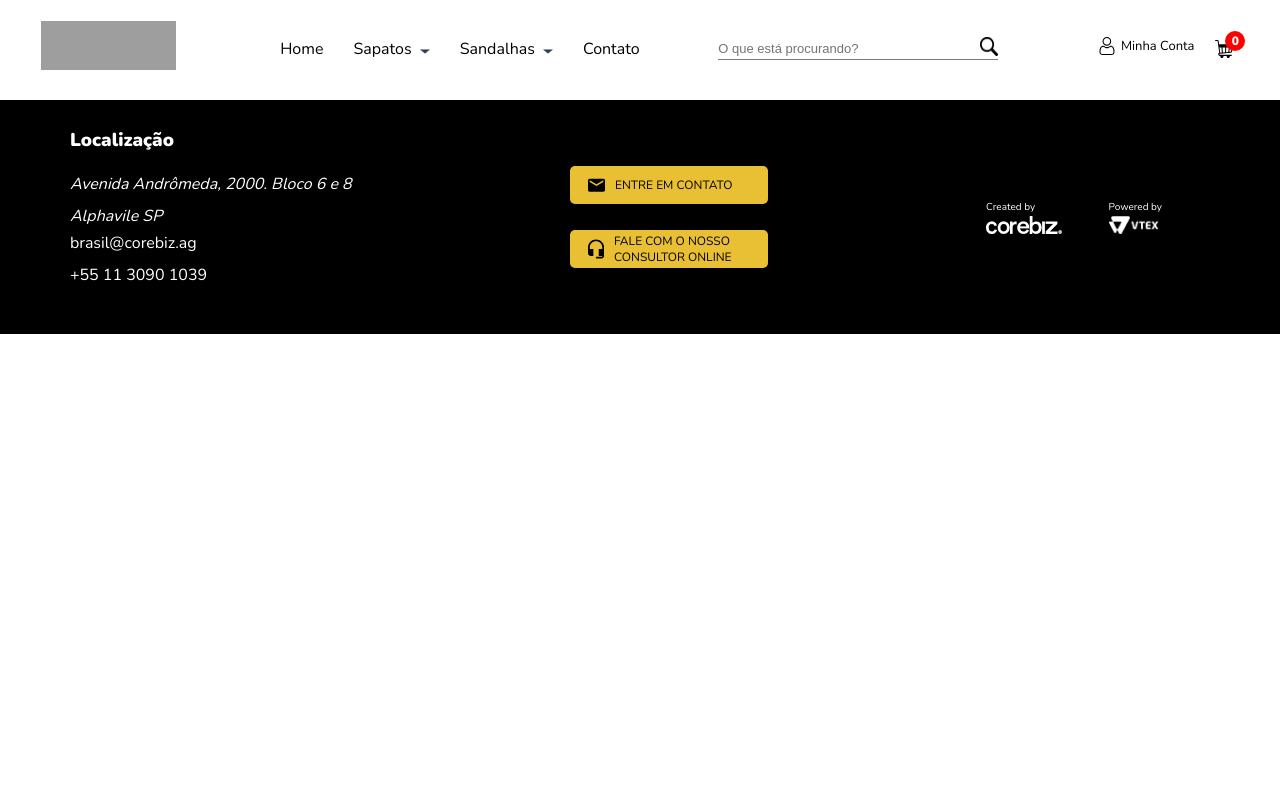
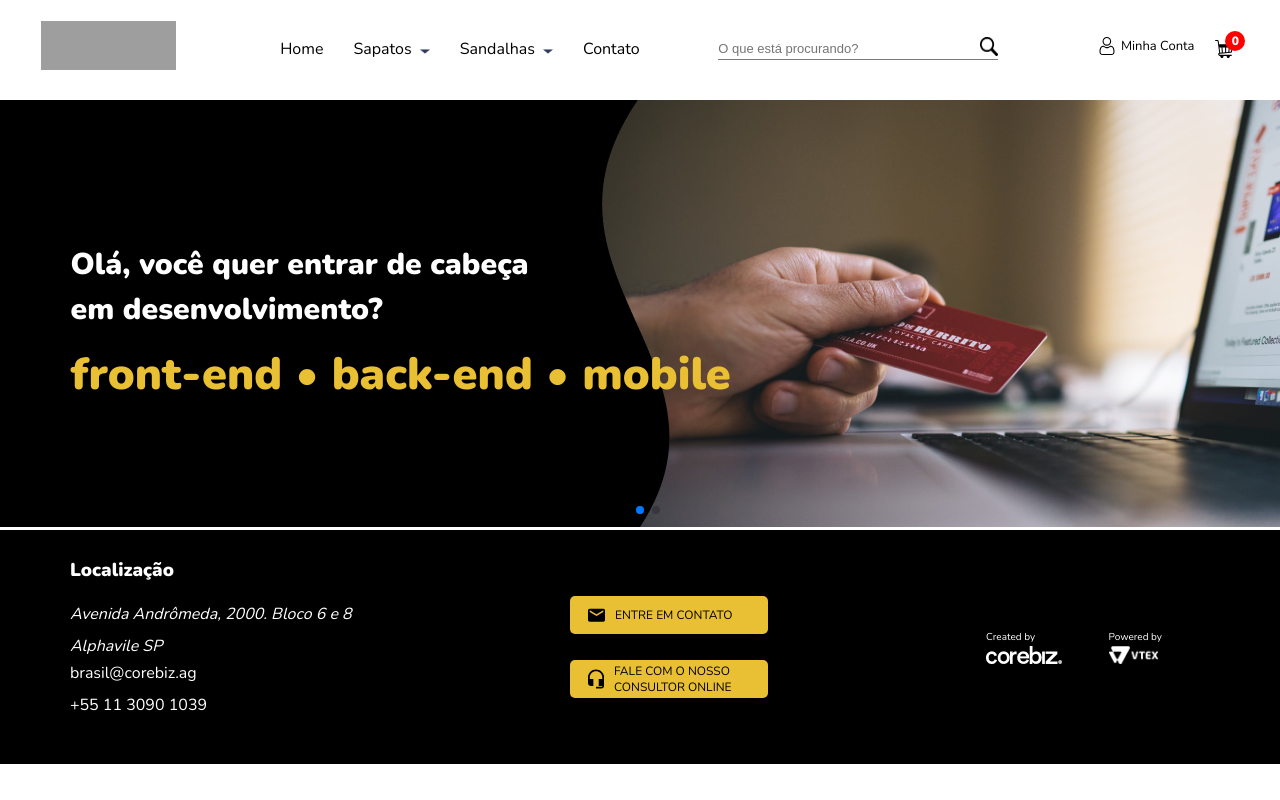
Before and after one commit to dan-liberato/go-beyond-front-end, a Next.js app: page / in a window 1280 px wide. Built offline with nearby package versions, Linux system fonts and the light colour scheme; grey boxes are pictures that could not be loaded.

Commit message:
feat: added Slider Component

```diff
--- a/src/pages/index.tsx
+++ b/src/pages/index.tsx
@@ -2,6 +2,7 @@ import type { NextPage } from "next";
 
 import { Footer } from "../components/Footer";
 import { Header } from "../components/Header";
+import { Slider } from "../components/Slider";
 
 import styles from "../styles/Home.module.css";
 
@@ -9,6 +10,7 @@ const Home: NextPage = () => {
 	return (
 		<div className={styles.container}>
 			<Header />
+			<Slider />
 
 			<main className={styles.main}></main>
 
```
